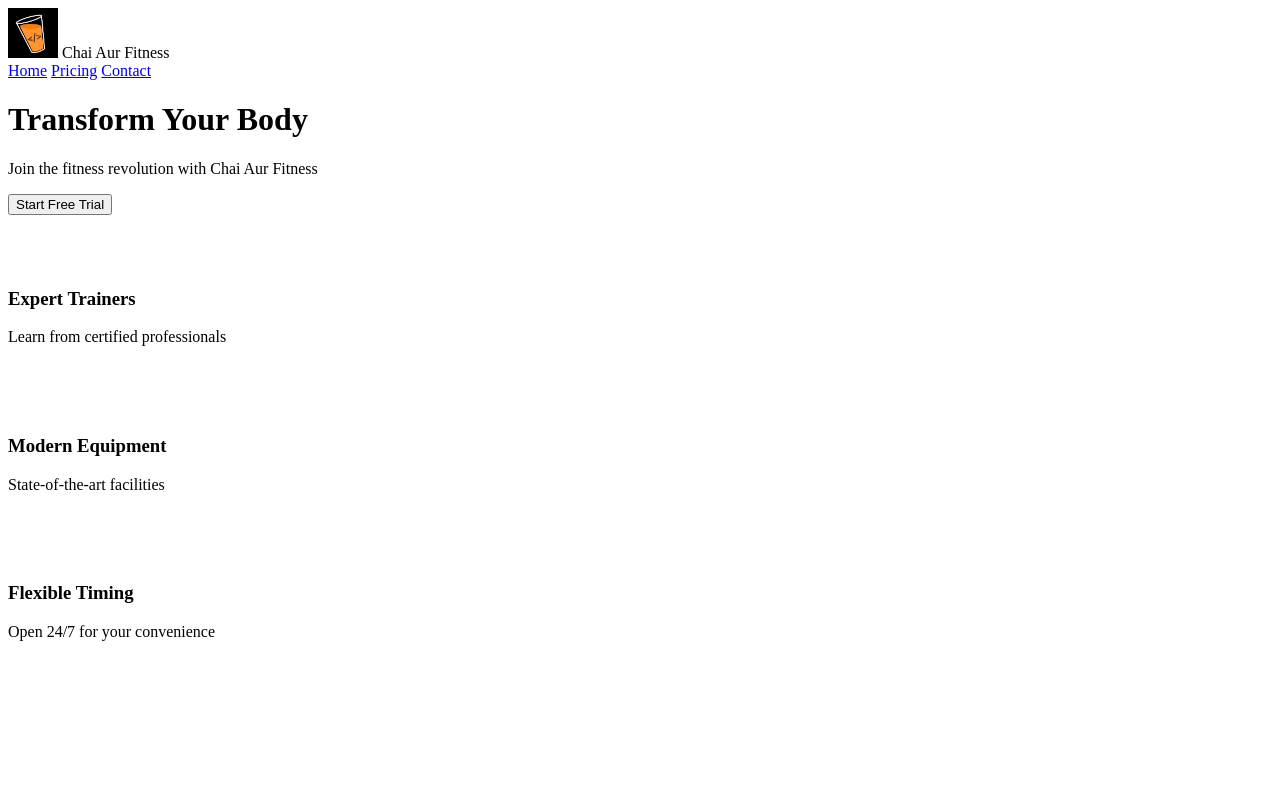
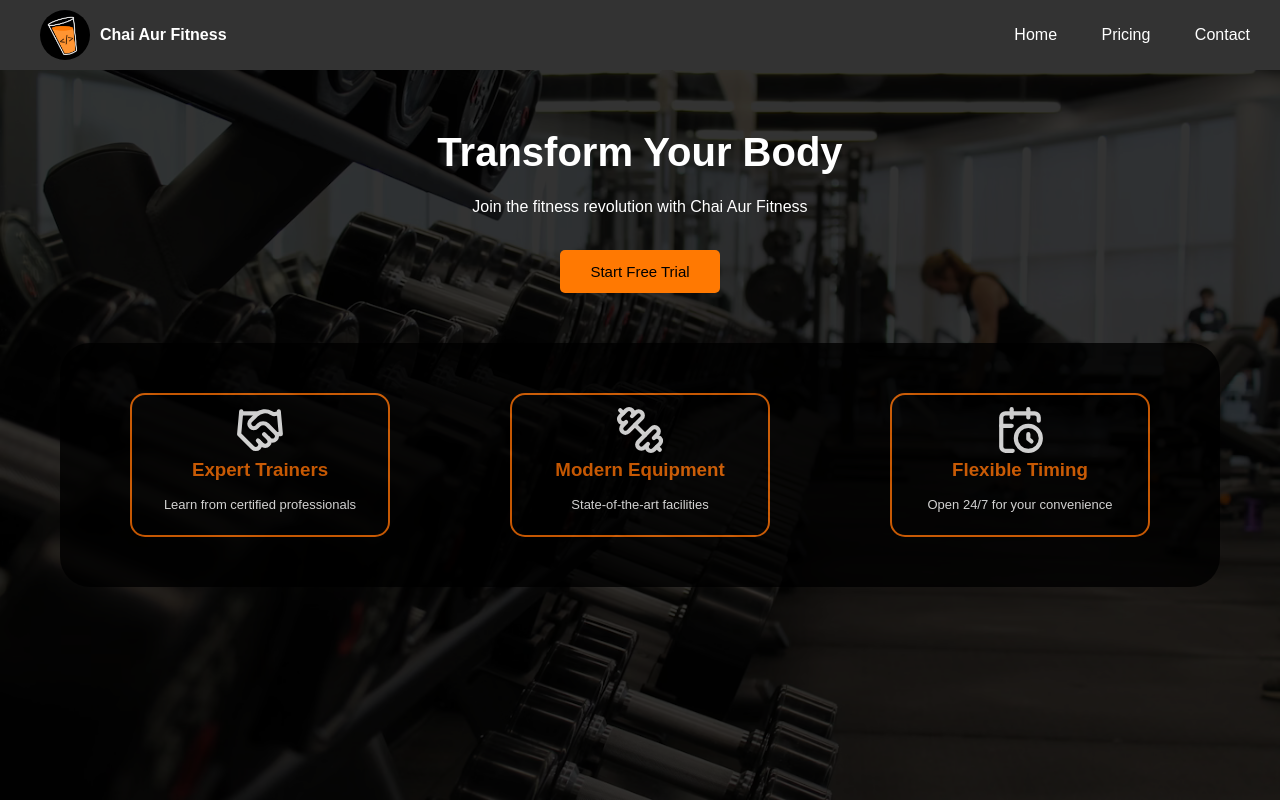
Before and after one commit to rambhardwajj/CSS, a website: page landing-page-challenge/landing-page-1/index.html in a window 1280 px wide. Drawn offline with Linux system fonts and the light colour scheme.

Commit message:
created the landing page 1

```diff
--- a/landing-page-challenge/landing-page-1/challenge.css
+++ b/landing-page-challenge/landing-page-1/challenge.css
@@ -3,73 +3,147 @@
   margin: 0;
   padding: 0;
   box-sizing: border-box;
+
 }
 
 /* Basic styles */
 body {
   font-family: "Arial", sans-serif;
   line-height: 1.6;
+  background-color: black;
+
 }
 
 /* Navbar styles */
 .navbar {
   /* Add styles for navbar */
+  display: flex;
+  justify-content: space-between;
+  align-items: center;
+  color: #ffffff;
+  background-color: #333333;
+
 }
 
 .logo {
   /* Add styles for the logo */
+  /* background-color: #333333; */
+  display: flex;
+  align-items: center;
+  padding: 10px 10px;
+  font-family: Arial, Helvetica, sans-serif;
+  font-weight: bold;
+  margin: 0px 30px;
+
 }
 
 .logo img {
   /* Add styles for logo image */
+  border-radius: 40px;
+  margin-right: 10px;
+  object-fit: cover;
 }
 
 .nav-links a {
   /* Add styles for nav links */
+  color: #ffffff;
+  padding: 10px 10px;
+  text-decoration: none;
+  margin-right: 20px;
 }
 
 .nav-links a:hover {
   /* Add hover styles for nav links */
+  cursor: pointer;
 }
 
 /* Hero section styles */
 .hero {
   /* Add styles for hero section */
+  display: flex;
+  flex-direction: column;
+  justify-content: center;
+  align-items: center;
+  position:relative;
+  color: white;
+}
+
+.bg{
+  position: absolute;
+  z-index: -1;
+  width: 100%;
+  height: 100vh;
+  top: -70px;
+  opacity: 20%;
 }
 
 .hero-content {
   /* Add styles for hero content */
+  display: flex;
+  flex-direction: column;
+  align-items: center;
+  margin: 50px 10px;
 }
 
 .hero-content h1 {
   /* Add styles for hero heading */
+  font-size: 40px;
+
 }
 
 .hero-content p {
   /* Add styles for hero paragraph */
+  padding: 10px 10px;
 }
 
 .cta-button {
   /* Add styles for CTA button */
+  padding: 13px 30px;
+  background-color: #ff7902;
+  border: none;
+  border-radius: 5px;
+  font-size: 15px;
+  margin: 20px 35px;
 }
 
 .cta-button:hover {
   /* Add hover styles for CTA button */
+  cursor: pointer;
 }
 
 /* Features section styles */
 .features {
   /* Add styles for features section */
+  display: flex;
+  align-items: center;
+  justify-content: center;
+  background-color: black;
+  opacity: 80%;
+  border-radius: 30px;
+  margin-top: -20px;
+  padding: 30px 10px;
 }
 
 .feature {
   /* Add styles for each feature block */
+  margin: 20px 60px;
+  display: flex;
+  flex-direction: column;
+  justify-content: center;
+  align-items: center;
+  padding: 10px 20px;
+  border: 2px solid #f56c02;
+  border-radius: 15px;
+  width: 260px;
 }
 
 .feature h3 {
   /* Add styles for feature heading */
+  color: #f56c02;
 }
 
 .feature p {
   /* Add styles for feature paragraph */
+  font-size: small;
+  padding: 10px 0px ;
 }
--- a/landing-page-challenge/landing-page-1/index.html
+++ b/landing-page-challenge/landing-page-1/index.html
@@ -6,9 +6,10 @@
     <link rel="icon" type="image/x-icon" href="./assets/favicon.ico" />
     <title>Chai Aur Fitness</title>
     <!-- <link rel="stylesheet" href="challenge.css" /> -->
-    <link rel="stylesheet" href="solution.css" />
+    <link rel="stylesheet" href="challenge.css" />
   </head>
   <body>
+    <!-- <img src="/assets/chaigym.png" alt=""> -->
     <nav class="navbar">
       <div class="logo">
         <img
@@ -27,6 +28,7 @@
     </nav>
 
     <main class="hero">
+      <img class="bg" src="assets/chaigym.png" alt="">
       <div class="hero-content">
         <h1>Transform Your Body</h1>
         <p>Join the fitness revolution with Chai Aur Fitness</p>
```
